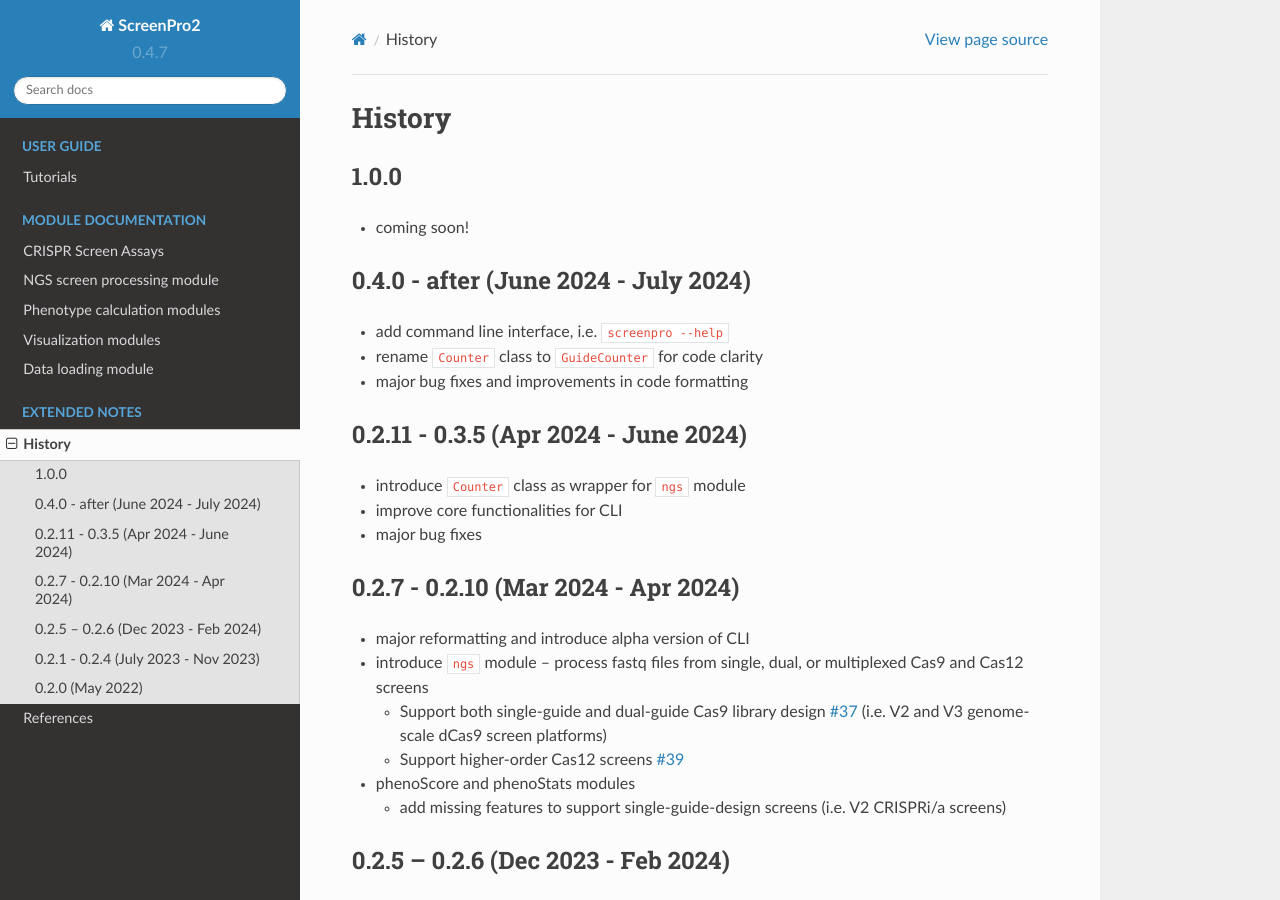
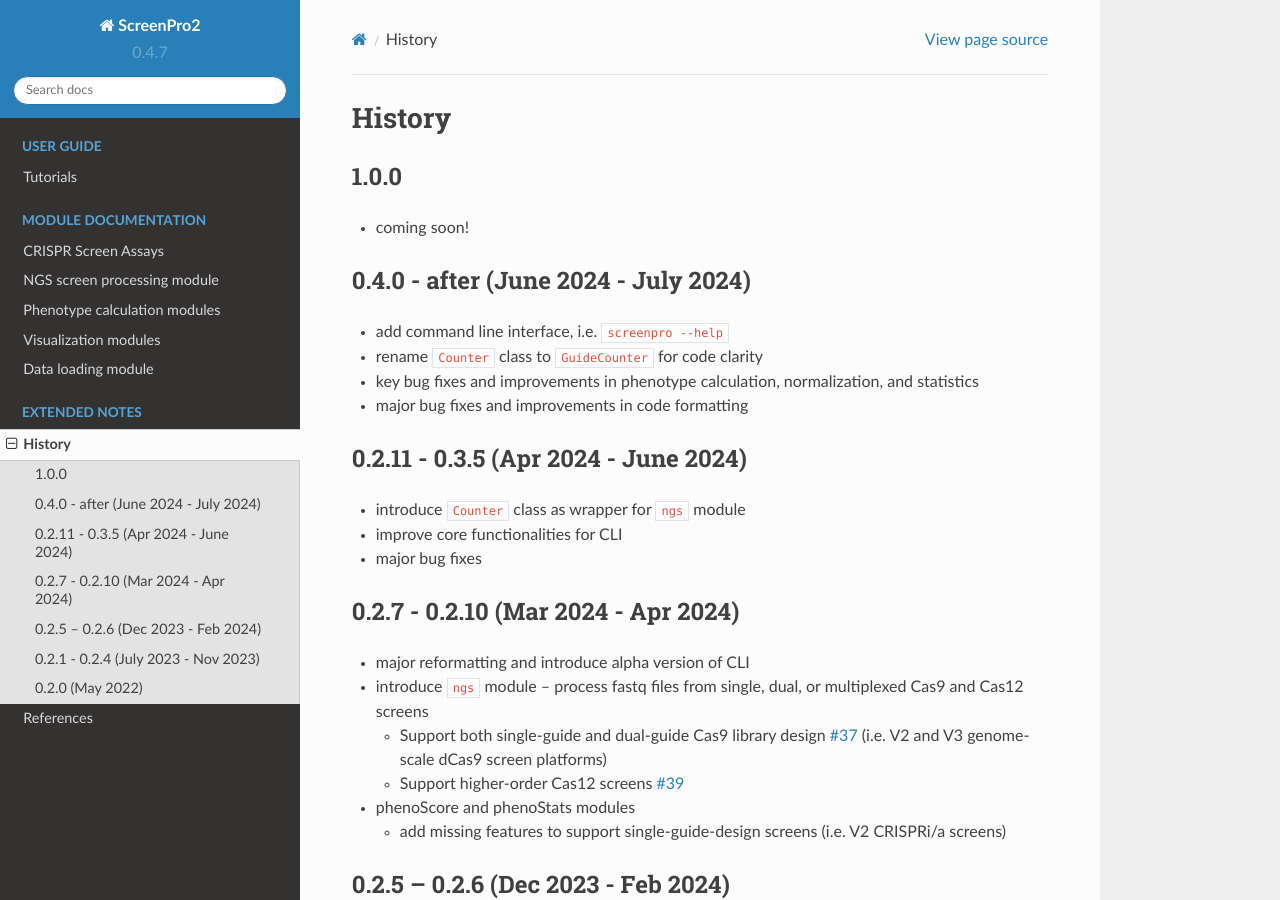
Before and after one commit to ArcInstitute/ScreenPro2, a Sphinx documentation site: the page built from docs/source/history.rst, in a window 1280 px wide and 900 px high. Built offline with Sphinx 7.4.7 and the Read the Docs theme 2.0.0, drawn with Linux system fonts in a browser that asks for light colours.

Commit message:
add info

```diff
--- a/docs/source/history.rst
+++ b/docs/source/history.rst
@@ -10,6 +10,7 @@
 ~~~~~~~~~~~~~~~~~~~~~~~~~~~~~~~~~~~~~
 * add command line interface, i.e. ``screenpro --help``
 * rename ``Counter`` class to ``GuideCounter`` for code clarity
+* key bug fixes and improvements in phenotype calculation, normalization, and statistics
 * major bug fixes and improvements in code formatting
 
 0.2.11 - 0.3.5 (Apr 2024 - June 2024)
```
